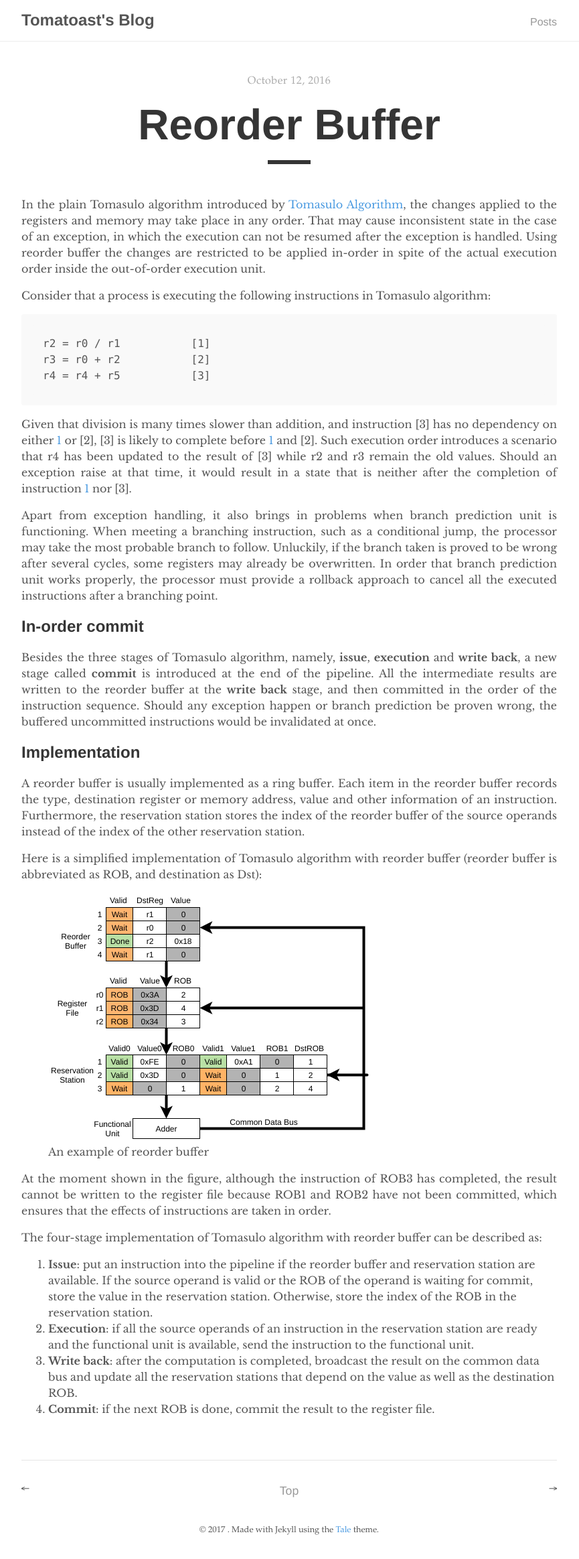
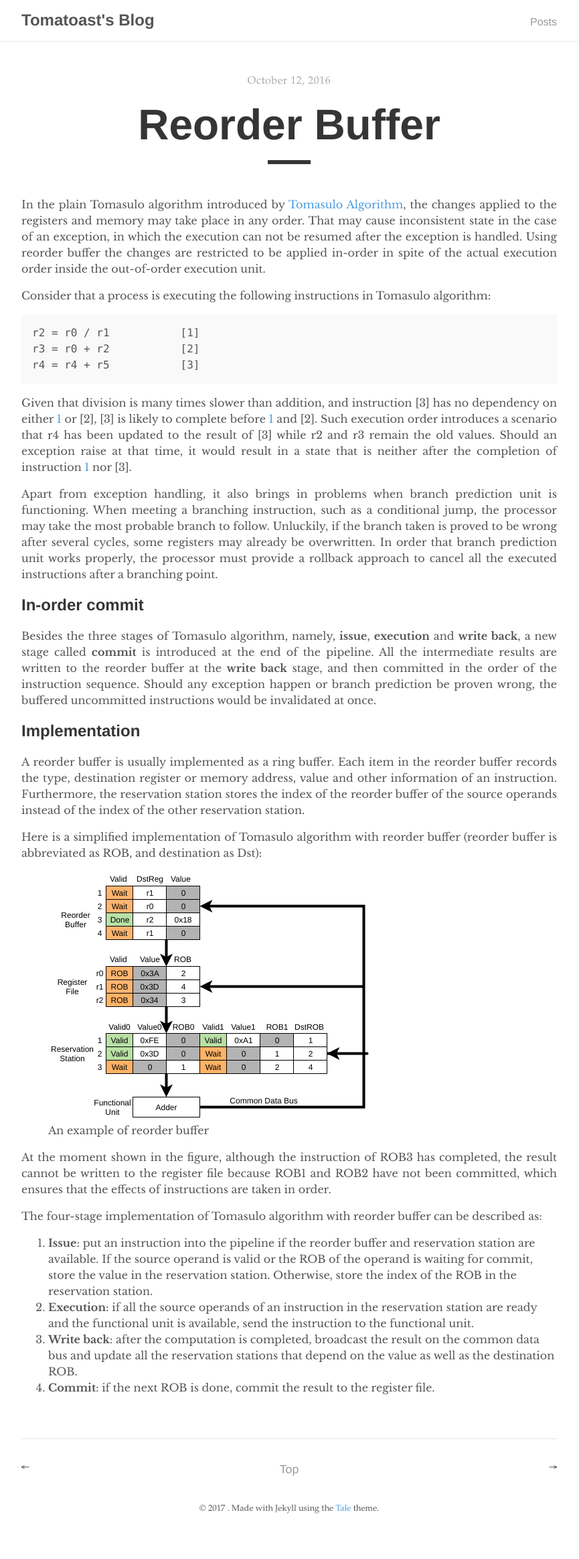
Before and after one commit to thomasding/blog, a Jekyll site: the page built from _posts/2016-10-12-reorder-buffer.md, in a window 1280 px wide. Shown: the whole page at 67% size, without its empty margins (208-1073 px from the left). Built offline with Jekyll 4.4.1, drawn with Linux system fonts in a browser that asks for light colours; after the commit the page ends 2295 px from its top, so only the background shows below that.

Commit message:
style: fix pre code padding

```diff
--- a/_sass/_code.scss
+++ b/_sass/_code.scss
@@ -27,7 +27,6 @@ pre code {
   border-radius: 3px;
   line-height: 1.4;
   margin: 0 0 1rem;
-  padding: 1rem;
 
   pre {
     margin-bottom: 0;
@@ -44,3 +43,7 @@ pre code {
             user-select: none;
   }
 }
+
+pre.highlight {
+  padding: 1rem;
+}
```
